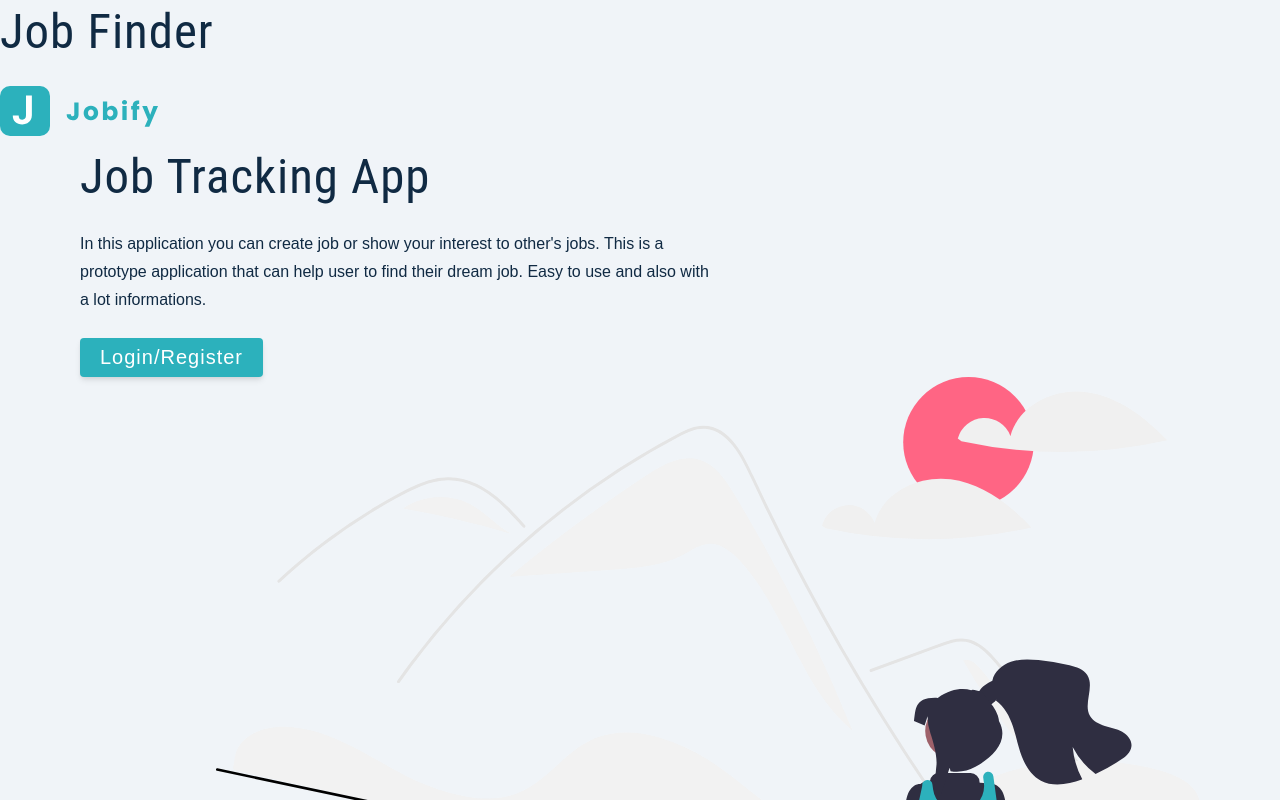
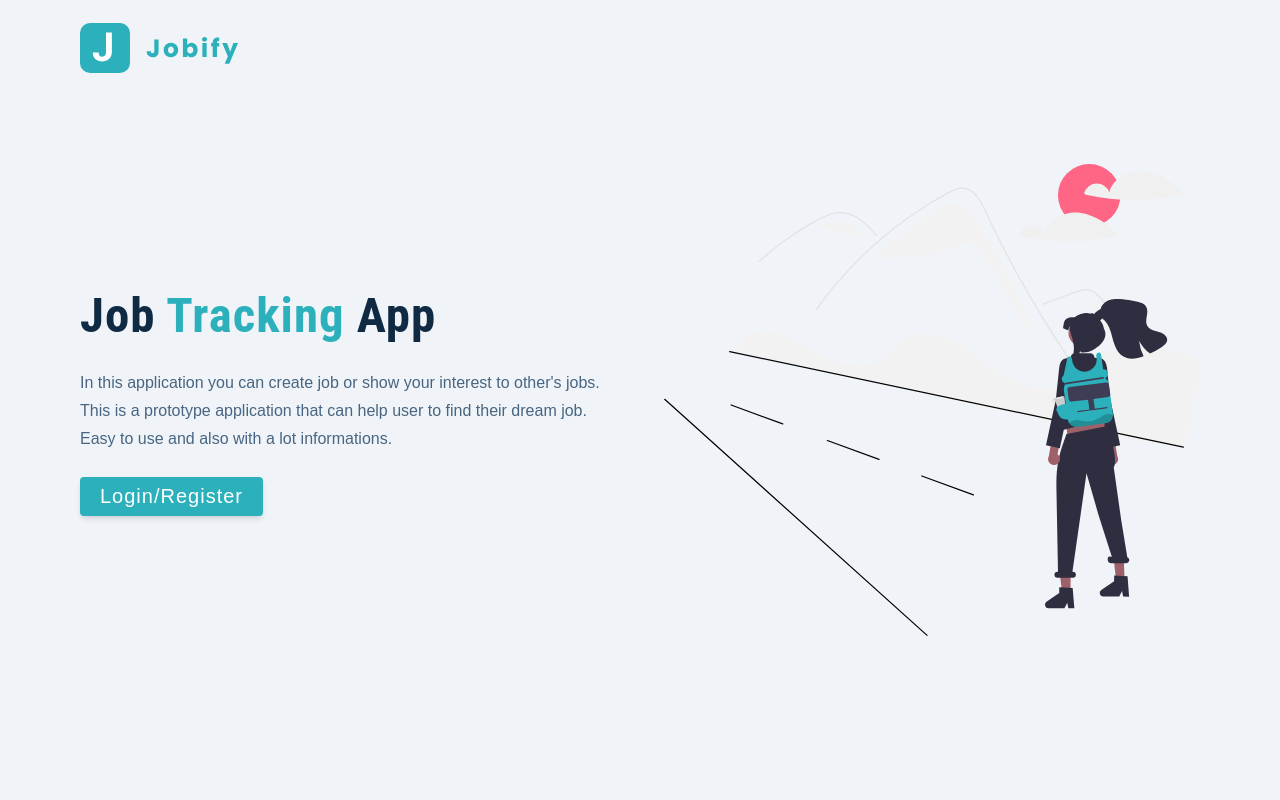
Before and after one commit to saman-zdf/jobfinder-client, a React (Create React App) app: page /landing in a window 1280 px wide. Shown: the top 800 px of the page. Built offline with nearby package versions, Linux system fonts and the light colour scheme.

Commit message:
added landing page, for small and big screen

```diff
--- a/src/App.js
+++ b/src/App.js
@@ -2,10 +2,9 @@ import Landing from './pages/Landing';
 
 function App() {
   return (
-    <>
-      <h1>Job Finder</h1>
+    <div>
       <Landing />
-    </>
+    </div>
   );
 }
 
--- a/src/pages/Landing.js
+++ b/src/pages/Landing.js
@@ -1,10 +1,10 @@
 import main from '../assets/images/main.svg';
 import logo from '../assets/images/logo.svg';
-
+import Wrapper from '../assets/wrappers/LandingPage';
 const Landing = () => {
   return (
     <>
-      <main>
+      <Wrapper>
         <nav>
           <img src={logo} alt='Jobify' className='logo' />
         </nav>
@@ -22,9 +22,11 @@ const Landing = () => {
             </p>
             <button className='btn btn-hero'>Login/Register</button>
           </div>
-          <img src={main} alt='Job Hunt' className='img main-img' />
+          <div>
+            <img src={main} alt='Job Hunt' className='img main-img' />
+          </div>
         </div>
-      </main>
+      </Wrapper>
     </>
   );
 };
```
